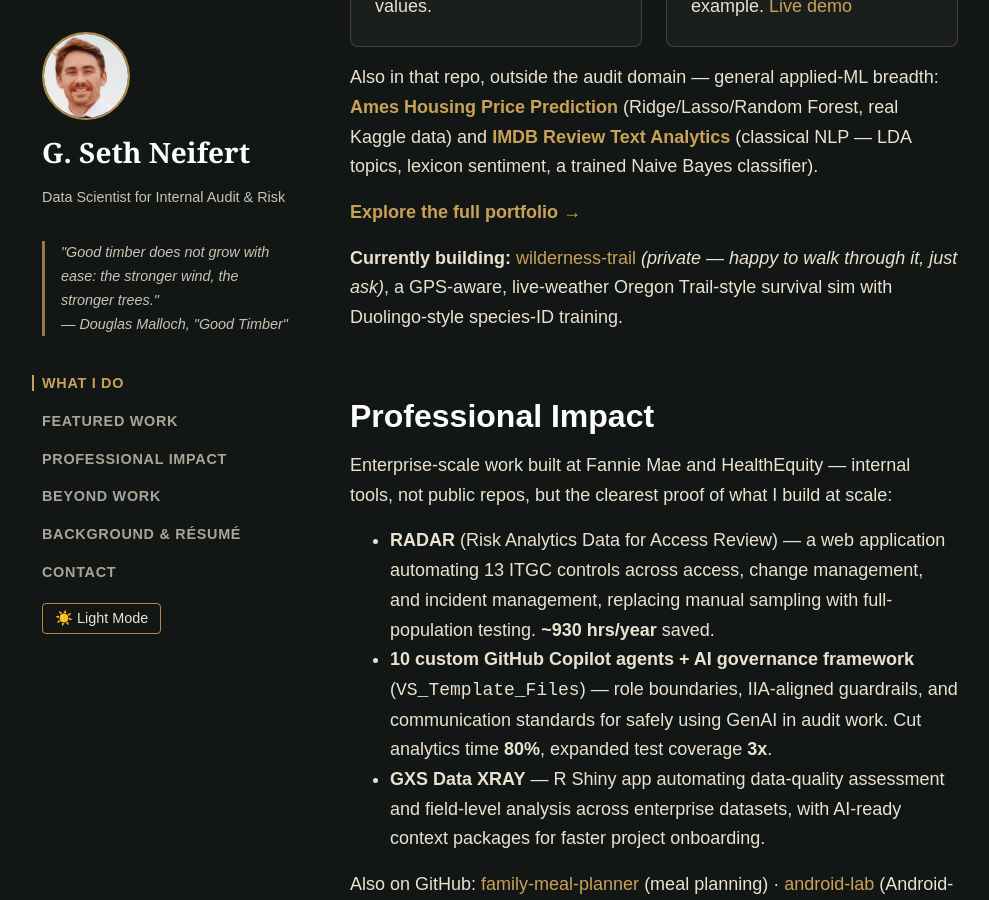
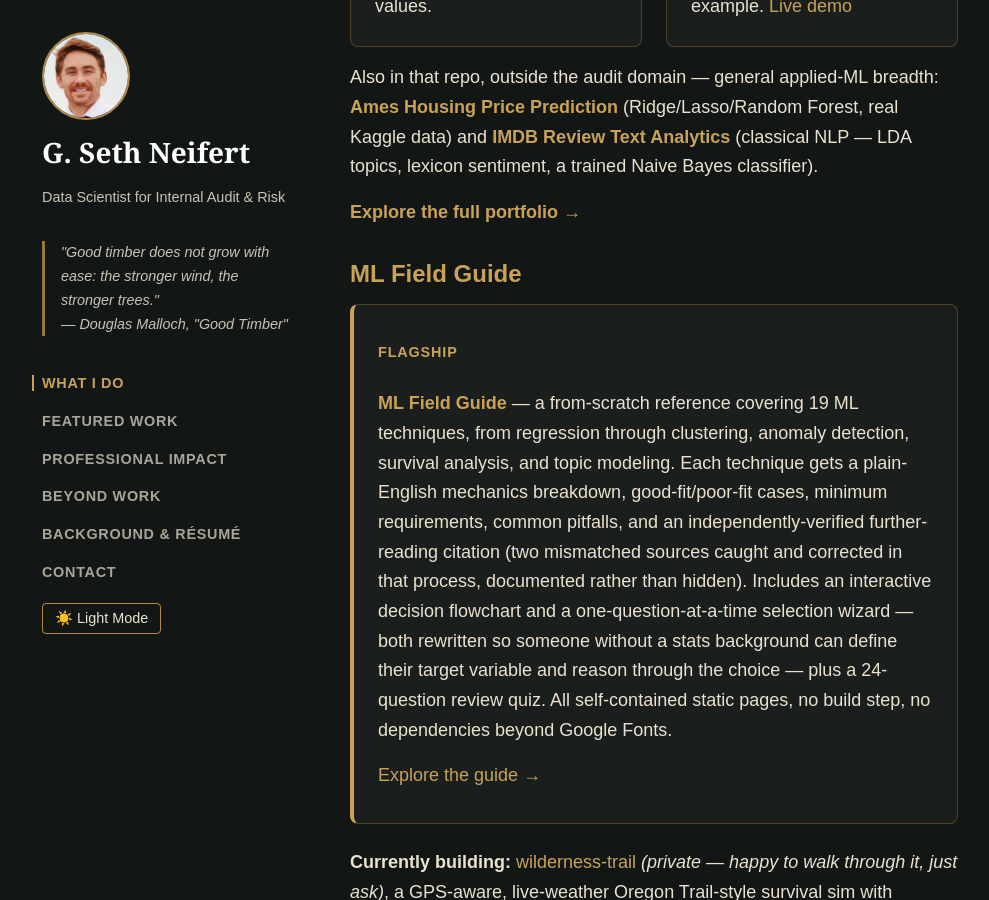
Before and after one commit to neifertg/neifertg.github.io, a Jekyll site: the page built from index.md, in a window 1280 px wide and 900 px high, scrolled down 2438 px. Shown: the whole window, without its empty margins (22-1011 px from the left). Built offline with Jekyll 4.4.1, drawn with Linux system fonts in a browser that asks for light colours.

Commit message:
Add ML Field Guide as a flagship project in Featured Work
Showcases the 19-technique reference site, the interactive decision
flowchart/wizard (just rewritten for readers without a stats background),
the review quiz, and the verified-citation provenance work.

Co-Authored-By: Claude Sonnet 5 <noreply@anthropic.com>

```diff
--- a/index.md
+++ b/index.md
@@ -67,6 +67,16 @@ Also in that repo, outside the audit domain — general applied-ML breadth:
 **[Ames Housing Price Prediction](https://github.com/neifertg/risk-analytics-portfolio/tree/main/ames-housing-price-prediction)** (Ridge/Lasso/Random Forest, real Kaggle data) and **[IMDB Review Text Analytics](https://github.com/neifertg/risk-analytics-portfolio/tree/main/imdb-review-text-analytics)** (classical NLP — LDA topics, lexicon sentiment, a trained Naive Bayes classifier).
 
 **[Explore the full portfolio →](https://neifertg.github.io/risk-analytics-portfolio/)**
+
+### [ML Field Guide](https://neifertg.github.io/ml-field-guide/)
+
+<div class="card-flagship" markdown="1">
+<span class="flagship-badge">Flagship</span>
+
+**[ML Field Guide](https://neifertg.github.io/ml-field-guide/)** — a from-scratch reference covering 19 ML techniques, from regression through clustering, anomaly detection, survival analysis, and topic modeling. Each technique gets a plain-English mechanics breakdown, good-fit/poor-fit cases, minimum requirements, common pitfalls, and an independently-verified further-reading citation (two mismatched sources caught and corrected in that process, documented rather than hidden). Includes an interactive decision flowchart and a one-question-at-a-time selection wizard — both rewritten so someone without a stats background can define their target variable and reason through the choice — plus a 24-question review quiz. All self-contained static pages, no build step, no dependencies beyond Google Fonts.
+
+[Explore the guide →](https://neifertg.github.io/ml-field-guide/)
+</div>
 
 **Currently building:** [wilderness-trail](https://github.com/neifertg/wilderness-trail) *(private — happy to walk through it, just ask)*, a GPS-aware, live-weather Oregon Trail-style survival sim with Duolingo-style species-ID training.
 
```
